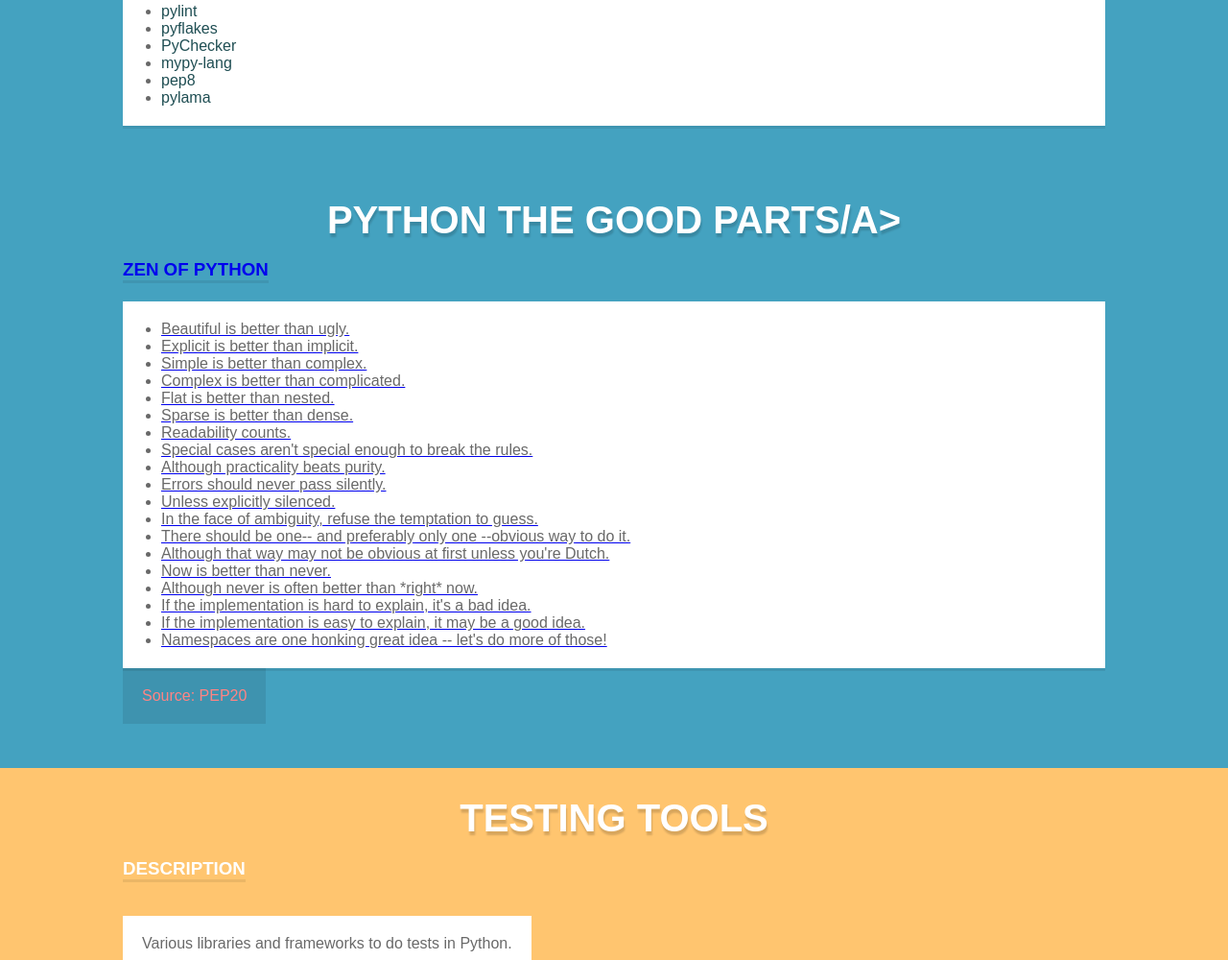
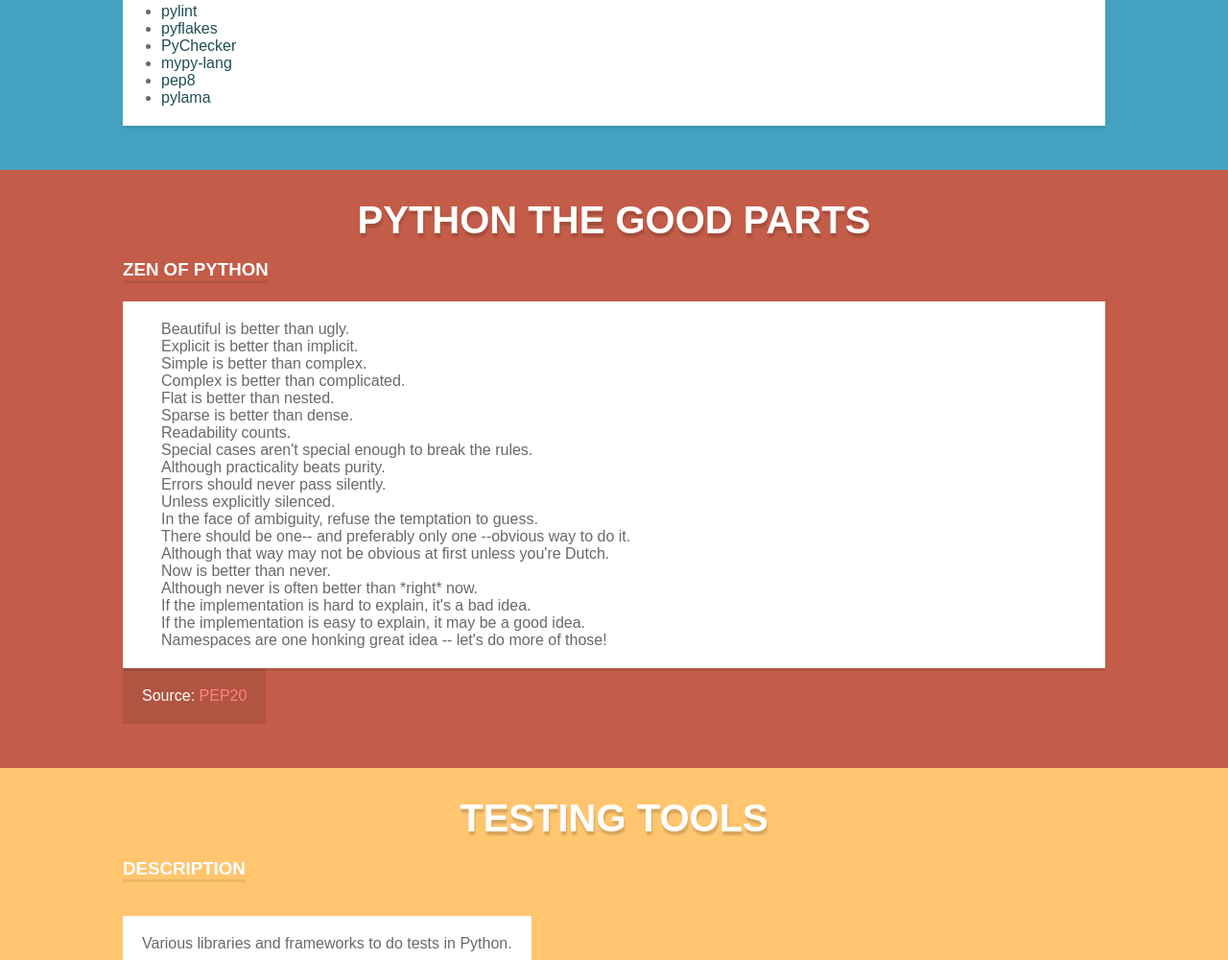
Before and after one commit to DominikWro/DominikWro.github.io, a website: page index.html in a window 1280 px wide. Shown: the part 2410-3410 px from the top of the page at 96% size. Drawn offline with Linux system fonts and the light colour scheme.

Commit message:
fix typo and styling

```diff
--- a/index.html
+++ b/index.html
@@ -145,14 +145,14 @@
             </div>
         </section>
 
-        <section class="section" id="python-code-style">
+        <section class="section" id="the-good-parts">
             <div class="wrapper">
-                <h1><a href="#testing-tools">Python The Good Parts/a></h1>
+                <h1><a href="#the-good-parts">Python The Good Parts</a></h1>
 
                 <h3>Zen of Python</h3>
 
                 <section class="txt">
-                    <ul>
+                    <ul style="list-style: none;">
                         <li> Beautiful is better than ugly.</li>
                         <li> Explicit is better than implicit.</li>
                         <li> Simple is better than complex.</li>
```
